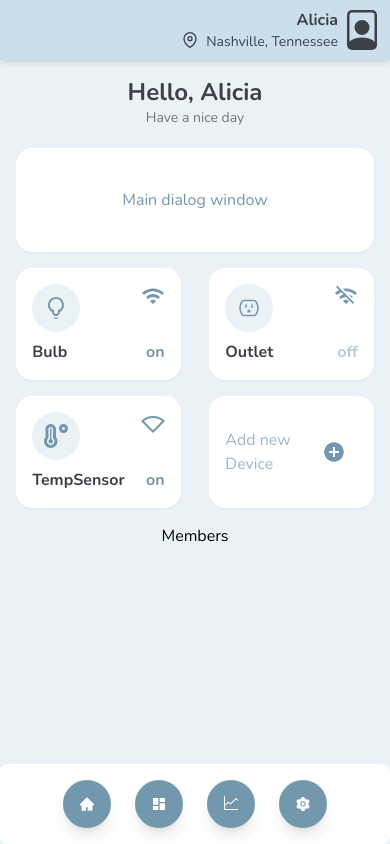
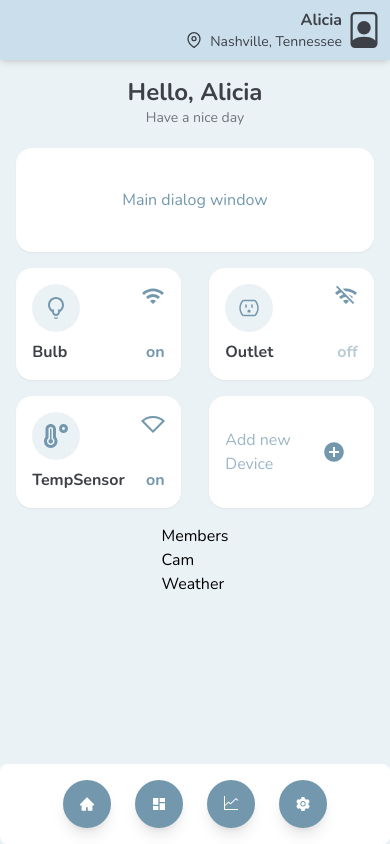
Before and after one commit to pawelpikus/smart-home-dashboard, a React (Create React App) app: page / in a window 390 px wide. Built offline with nearby package versions, Linux system fonts and the light colour scheme.

Commit message:
sidebar mobile layout

```diff
--- a/src/components/avatar/index.tsx
+++ b/src/components/avatar/index.tsx
@@ -1,4 +1,3 @@
-import { IconContext } from "react-icons";
 import { BsFilePerson } from "react-icons/bs";
 import { FiMapPin } from "react-icons/fi";
 import { Props } from "../../types";
@@ -7,7 +6,7 @@ const Avatar = ({ children, ...restProps }: Props) => {
   return (
     <div
       {...restProps}
-      className="fixed top-0 left-0 right-0 flex items-center justify-end gap-1 p-2 text-black bg-bgDarker shadow-md"
+      className="fixed top-0 left-0 right-0 flex items-center justify-end gap-1 p-2 text-black shadow-md bg-bgDarker"
     >
       {children}
     </div>
@@ -16,13 +15,13 @@ const Avatar = ({ children, ...restProps }: Props) => {
 
 Avatar.Img = function avatarImg() {
   return (
-    <IconContext.Provider value={{ color: "#3E4047", size: "2.5em" }}>
+    <div className="text-4xl transition-colors cursor-pointer hover:text-accent">
       <BsFilePerson />
-    </IconContext.Provider>
+    </div>
   );
 };
 
-Avatar.Details = function avatarDetails({ children, ...restProps }: Props) {
+Avatar.Details = function avatarDetails() {
   return (
     <div className="flex flex-col items-end justify-center">
       <h2 className="font-bold ">Alicia</h2>
--- a/src/components/sidebar/index.tsx
+++ b/src/components/sidebar/index.tsx
@@ -9,3 +9,11 @@ export default SideBar;
 SideBar.Members = function SideBarMembers({ children }: Props) {
   return <div>{children}</div>;
 };
+
+SideBar.Cam = function SideBarCam() {
+  return <div>Cam</div>;
+};
+
+SideBar.Weather = function SideBarWeather() {
+  return <div>Weather</div>;
+};
--- a/src/containers/SidebarContainer.tsx
+++ b/src/containers/SidebarContainer.tsx
@@ -7,6 +7,8 @@ const SidebarContainer: React.FC<Props> = ({ children }) => {
     <div>
       <SideBar>
         <SideBar.Members>Members</SideBar.Members>
+        <SideBar.Cam />
+        <SideBar.Weather />
       </SideBar>
       {children}
     </div>
```
